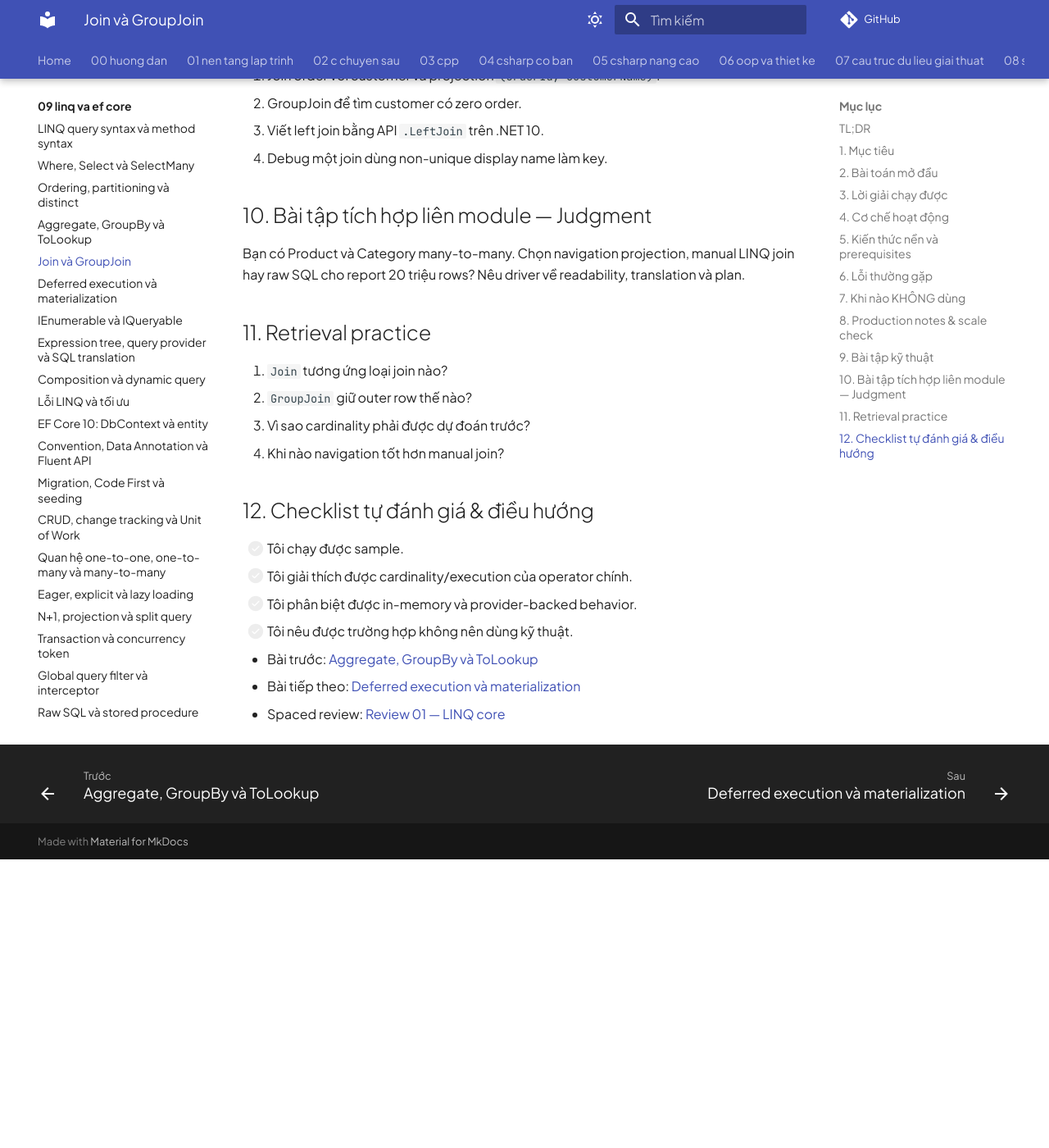
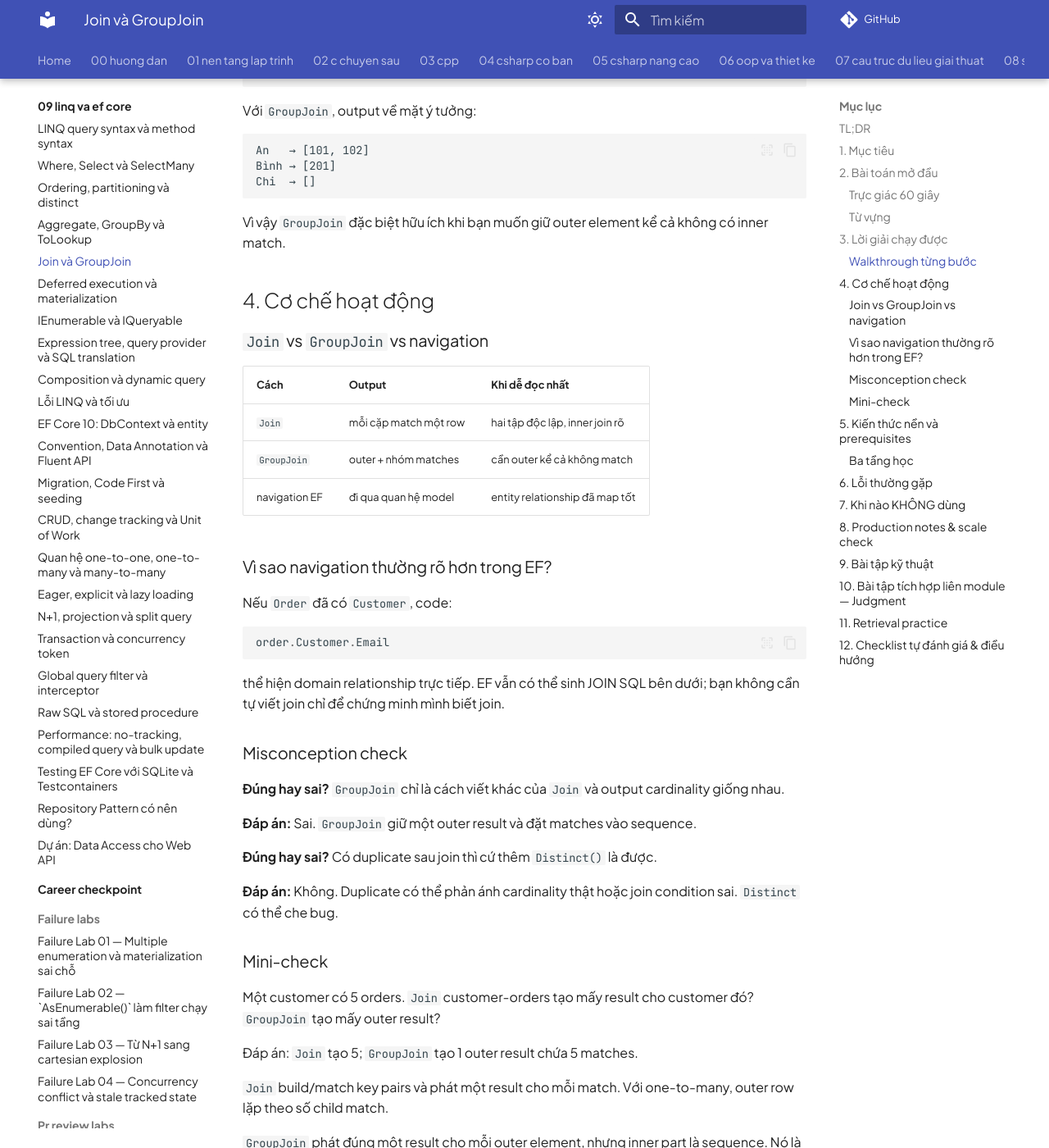
Before and after one commit to Xuanthanh-dzz/full-stack, an MkDocs documentation site: the page built from fullstack-roadmap/09-linq-va-ef-core/05-join-va-groupjoin.md, in a window 1280 px wide and 1400 px high, scrolled down 3022 px. Shown: the whole window at 82% size. Built offline with MkDocs 1.6.1 and Material for MkDocs 9.7.7, drawn with Linux system fonts in a browser that asks for light colours; comment, search, counter and statistics services are not loaded; before the commit the page ends 4070 px from its top, so only the background shows below that; some of the changed text lies outside the part shown.

Commit message:
docs(module-09): deepen beginner explanation in 05-join-va-groupjoin.md

```diff
--- a/fullstack-roadmap/09-linq-va-ef-core/05-join-va-groupjoin.md
+++ b/fullstack-roadmap/09-linq-va-ef-core/05-join-va-groupjoin.md
@@ -20,6 +20,36 @@
 - liên hệ join LINQ với SQL join ở Module 08.
 
 ## 2. Bài toán mở đầu
+
+### Trực giác 60 giây
+
+Join trả lời câu hỏi: **làm sao nối dữ liệu từ hai nguồn theo một key chung?**
+
+Ví dụ:
+
+~~~text
+Customers                  Orders
+1  An                      101  CustomerId=1
+2  Bình                    102  CustomerId=1
+3  Chi                     201  CustomerId=2
+~~~
+
+Nếu muốn biết `Order 101` thuộc ai, ta so `Customer.Id` với `Order.CustomerId`.
+
+`Join` cho ta từng cặp match. `GroupJoin` thì khác: nó giữ mỗi customer một lần và gom tất cả order match thành một nhóm bên cạnh customer đó.
+
+### Từ vựng
+
+| Thuật ngữ | Nghĩa đơn giản |
+|---|---|
+| join key | giá trị dùng để nối hai tập |
+| outer sequence | tập bên ngoài/được duyệt chính |
+| inner sequence | tập được match vào outer |
+| inner join | chỉ giữ phần có match |
+| group join | mỗi outer giữ một nhóm inner matches |
+| cardinality | số row/phần tử sau join |
+
+Cardinality là trọng tâm: nếu một customer có 10 orders, `Join` tạo 10 result cho customer đó; `GroupJoin` vẫn tạo một result nhưng bên trong chứa 10 order.
 
 Ta có customer và order ở hai collection riêng. Báo cáo cần vừa lấy các order có customer hợp lệ, vừa có màn hình customer kể cả khi chưa từng order.
 
@@ -63,7 +93,76 @@ public sealed record Customer(int Id, string Name);
 public sealed record Order(int Id, int CustomerId, decimal TotalAmount);
 ~~~
 
+### Walkthrough từng bước
+
+Với `customers.Join(orders, ...)`:
+
+~~~text
+Customer 1 (An)
+  compare key 1 với Order.CustomerId
+  → match 101
+  → match 102
+
+Customer 2 (Bình)
+  → match 201
+
+Customer 3 (Chi)
+  → không có match
+~~~
+
+Output inner join:
+
+~~~text
+An:101
+An:102
+Bình:201
+~~~
+
+Với `GroupJoin`, output về mặt ý tưởng:
+
+~~~text
+An   → [101, 102]
+Bình → [201]
+Chi  → []
+~~~
+
+Vì vậy `GroupJoin` đặc biệt hữu ích khi bạn muốn giữ outer element kể cả không có inner match.
+
 ## 4. Cơ chế hoạt động
+
+### `Join` vs `GroupJoin` vs navigation
+
+| Cách | Output | Khi dễ đọc nhất |
+|---|---|---|
+| `Join` | mỗi cặp match một row | hai tập độc lập, inner join rõ |
+| `GroupJoin` | outer + nhóm matches | cần outer kể cả không match |
+| navigation EF | đi qua quan hệ model | entity relationship đã map tốt |
+
+### Vì sao navigation thường rõ hơn trong EF?
+
+Nếu `Order` đã có `Customer`, code:
+
+~~~csharp
+order.Customer.Email
+~~~
+
+thể hiện domain relationship trực tiếp. EF vẫn có thể sinh JOIN SQL bên dưới; bạn không cần tự viết join chỉ để chứng minh mình biết join.
+
+### Misconception check
+
+**Đúng hay sai?** `GroupJoin` chỉ là cách viết khác của `Join` và output cardinality giống nhau.
+
+**Đáp án:** Sai. `GroupJoin` giữ một outer result và đặt matches vào sequence.
+
+**Đúng hay sai?** Có duplicate sau join thì cứ thêm `Distinct()` là được.
+
+**Đáp án:** Không. Duplicate có thể phản ánh cardinality thật hoặc join condition sai. `Distinct` có thể che bug.
+
+### Mini-check
+
+Một customer có 5 orders. `Join` customer-orders tạo mấy result cho customer đó? `GroupJoin` tạo mấy outer result?
+
+Đáp án: `Join` tạo 5; `GroupJoin` tạo 1 outer result chứa 5 matches.
 
 `Join` build/match key pairs và phát một result cho mỗi match. Với one-to-many, outer row lặp theo số child match.
 
@@ -72,6 +171,14 @@ public sealed record Order(int Id, int CustomerId, decimal TotalAmount);
 Trong .NET 10, `LeftJoin` và `RightJoin` là operator trực tiếp; EF Core 10 nhận diện và dịch chúng. Tuy vậy codebase cũ vẫn đầy `GroupJoin`, nên hiểu cơ chế là bắt buộc.
 
 ## 5. Kiến thức nền và prerequisites
+
+### Ba tầng học
+
+**Beginner core:** hiểu key matching và cardinality.
+
+**Working developer:** biết khi nào navigation rõ hơn manual join.
+
+**Deep dive:** translation sang SQL, left/right join API .NET 10 và row multiplication.
 
 Module 08 đã dạy INNER/LEFT/RIGHT/FULL/CROSS JOIN và cardinality. Dùng kiến thức đó để dự đoán số row trước khi viết LINQ.
 
```
